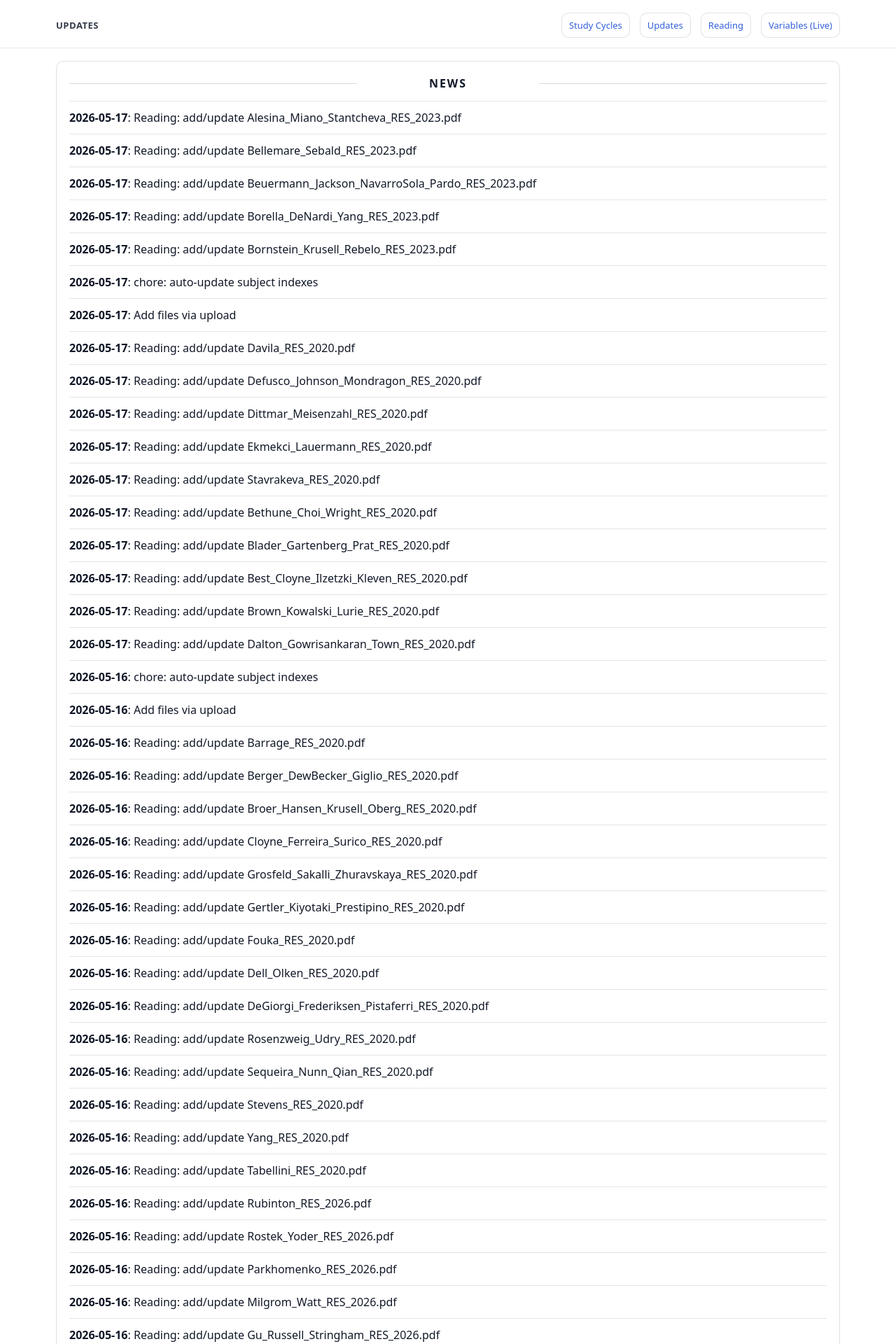
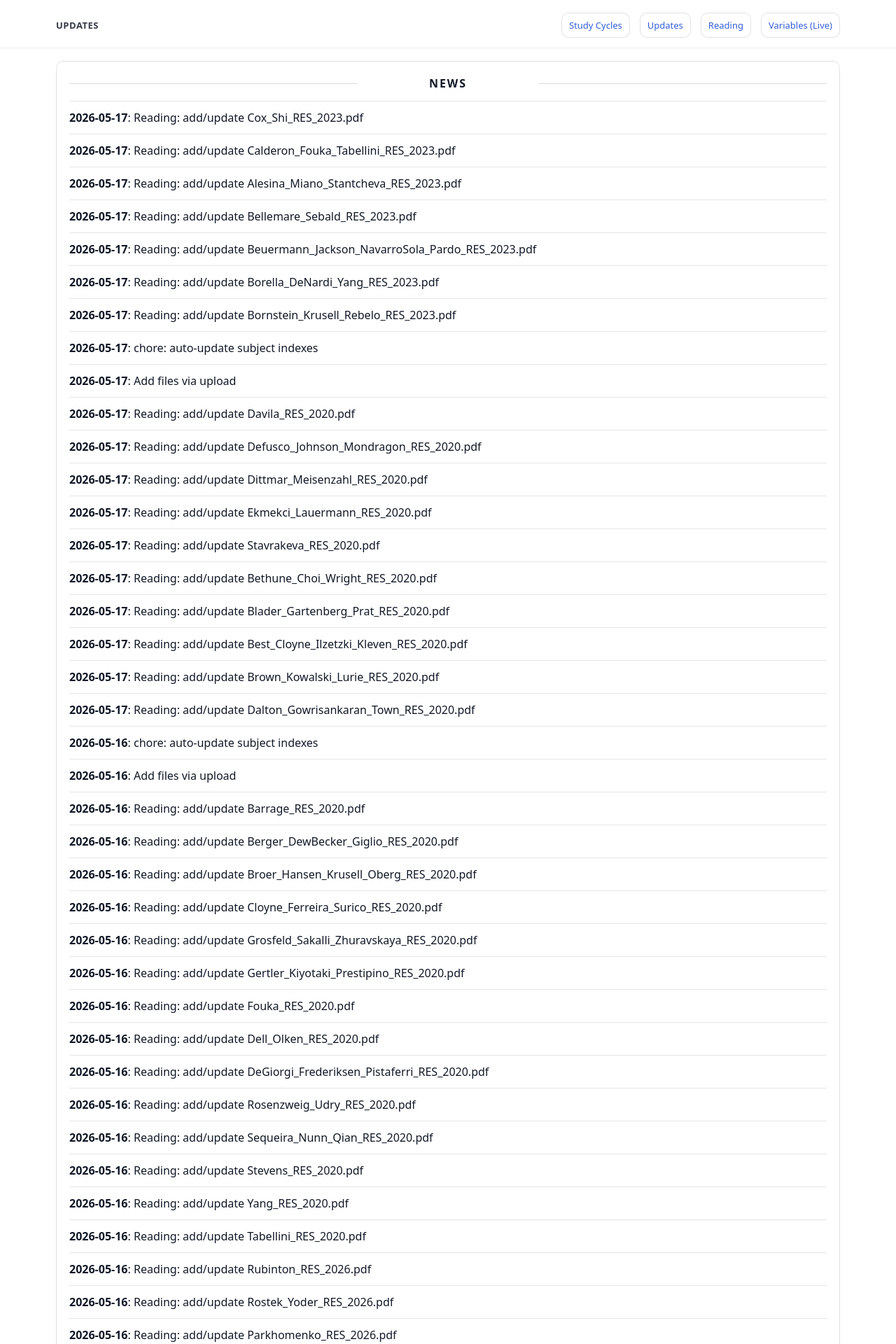
Before and after one commit to yaxinzn/study-archive, a Jekyll site: the page built from updates/index.md, in a window 1280 px wide. Shown: the top 1920 px of the page at 70% size. Built offline with Jekyll 4.4.1, drawn with Linux system fonts in a browser that asks for light colours; some of the changed text lies outside the part shown.

Commit message:
chore: update NEWS feed

```diff
--- a/_data/news.yml
+++ b/_data/news.yml
@@ -1,4 +1,10 @@
 # Auto-generated update history (sorted newest -> oldest). Do not edit manually.
+- ts: "1779009323"
+  date: "2026-05-17"
+  title: "Reading: add/update Cox_Shi_RES_2023.pdf"
+- ts: "1779009272"
+  date: "2026-05-17"
+  title: "Reading: add/update Calderon_Fouka_Tabellini_RES_2023.pdf"
 - ts: "1779008218"
   date: "2026-05-17"
   title: "Reading: add/update Alesina_Miano_Stantcheva_RES_2023.pdf"
```
